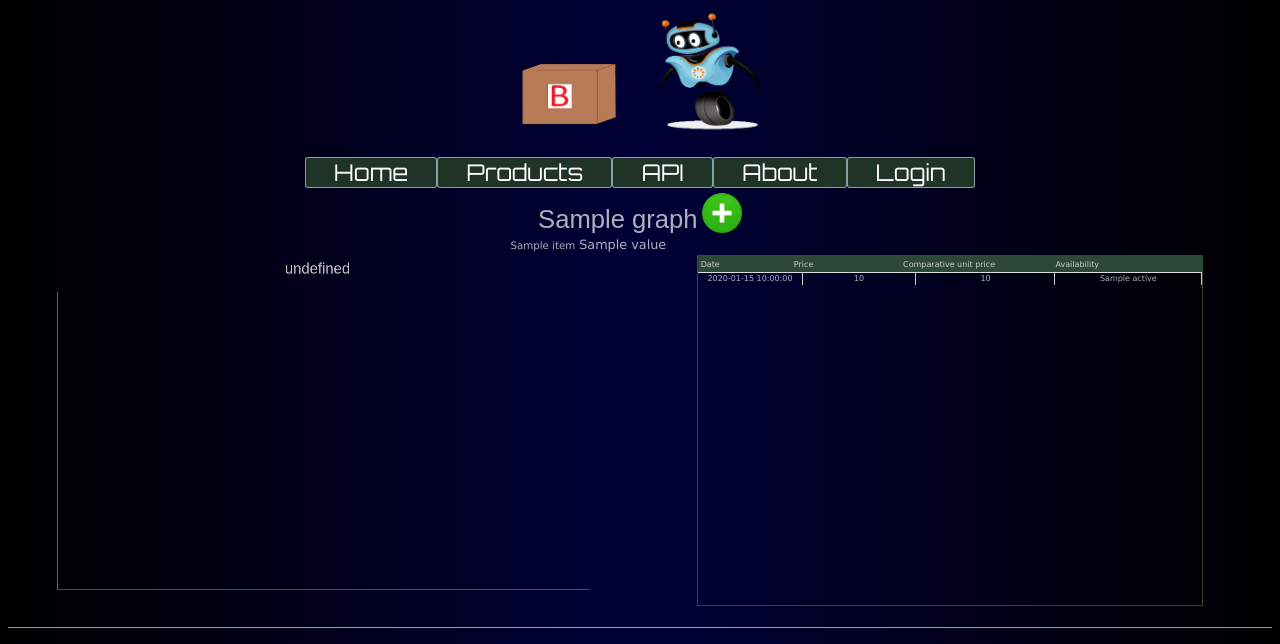
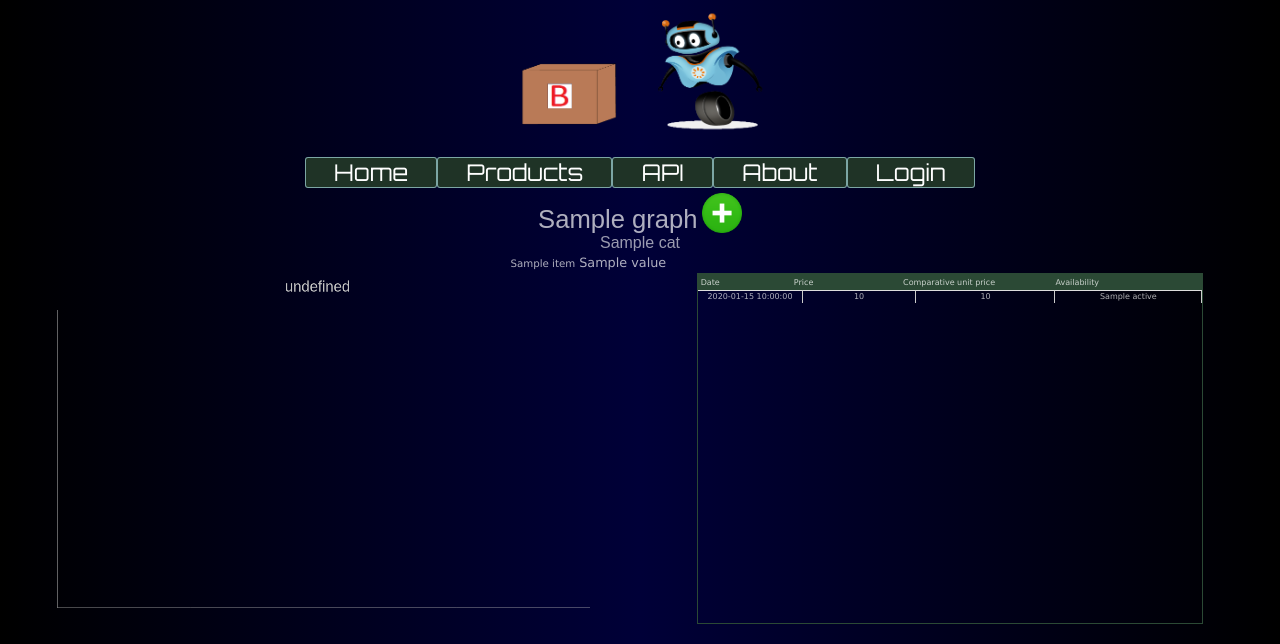
Before and after one commit to WANI0N/bora-bora-analyzer, a Python web app: template application/templates/analyze.html in a window 1280 px wide. Shown: the top 644 px of the page. Run offline with Jinja, Linux system fonts and the light colour scheme; the template is opened without the code that fills it: most values are stand-ins (such as "Sample title", 1, 10 or a date in 2020); some web fonts are replaced.

Commit message:
added product categories to analyze view

```diff
--- a/application/routes.py
+++ b/application/routes.py
@@ -545,6 +545,7 @@
     pageData = {
         "data":data['history'],
         "title":data['title'],
+        "categoryList":data["category_name_full_path"].split('/'),
         "img":data["image"][0:-5] + "m.png" # large img file name ends with 'm' instead of 's' in url
     }
     productHandle = ProductAnalyzer(data['history'])
@@ -675,7 +676,7 @@
         elif not users.checkUnsubToken(token):
             Message404 = "Invalid token"
         if Message404:
-            cookie_id = request.cookies.get('userID')
+            cookie_id = request.cookies.get('userID',None)
             try:
                 cookie_id = AES.decrypt( cookie_id )
                 userLoginStatus = users.validateUserCookie(cookie_id)
--- a/application/static/css/table.css
+++ b/application/static/css/table.css
@@ -32,7 +32,9 @@
 	}
 }
 
-
+#categories-wrapper{
+	color:white;
+}
 
 .analyze-product-description-table{
 	width: 70%;
--- a/application/templates/analyze.html
+++ b/application/templates/analyze.html
@@ -14,6 +14,17 @@
 		</div>
 	</div>
 	<p id="plusSignPressMessage" style="display:none;color:white;">This product has been added to your watchlist! Click <a href="/profile">here</a> to see your alerts.</p>
+	<div id="categories-wrapper">
+		{% set categoryParam = [] %}
+		{% for cat in graphData.categoryList %}
+			{% if categoryParam %}
+				/
+			{% endif %}
+			{% set _ = categoryParam.append(cat) %}
+			{% set link = categoryParam|join('-') %}
+			<a href="/products?cat={{ link }}">{{ cat }}</a>
+		{% endfor %}
+	</div>
 	<div class="analyze-content-container">
 		<div class="analyze-product-description">
 			<table class="analyze-product-description-table">
```
